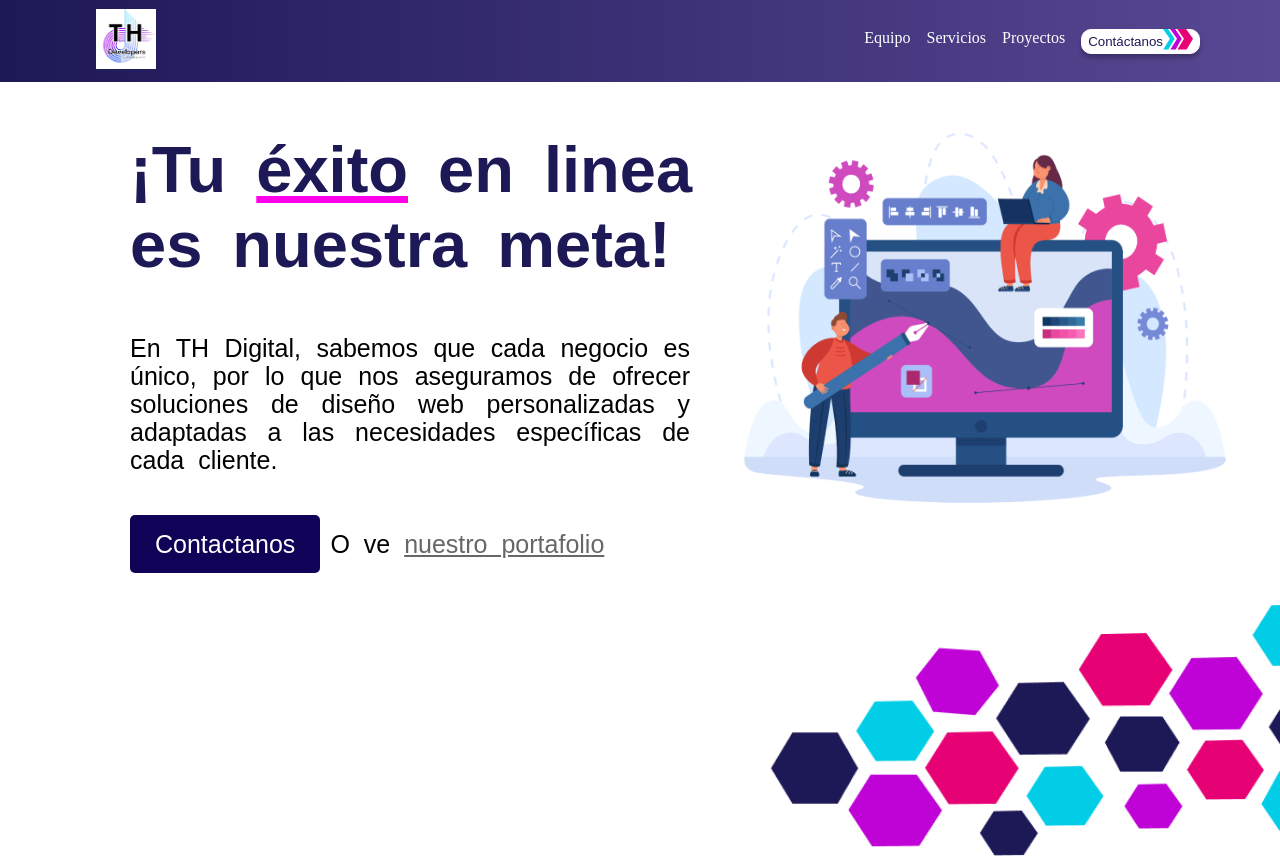
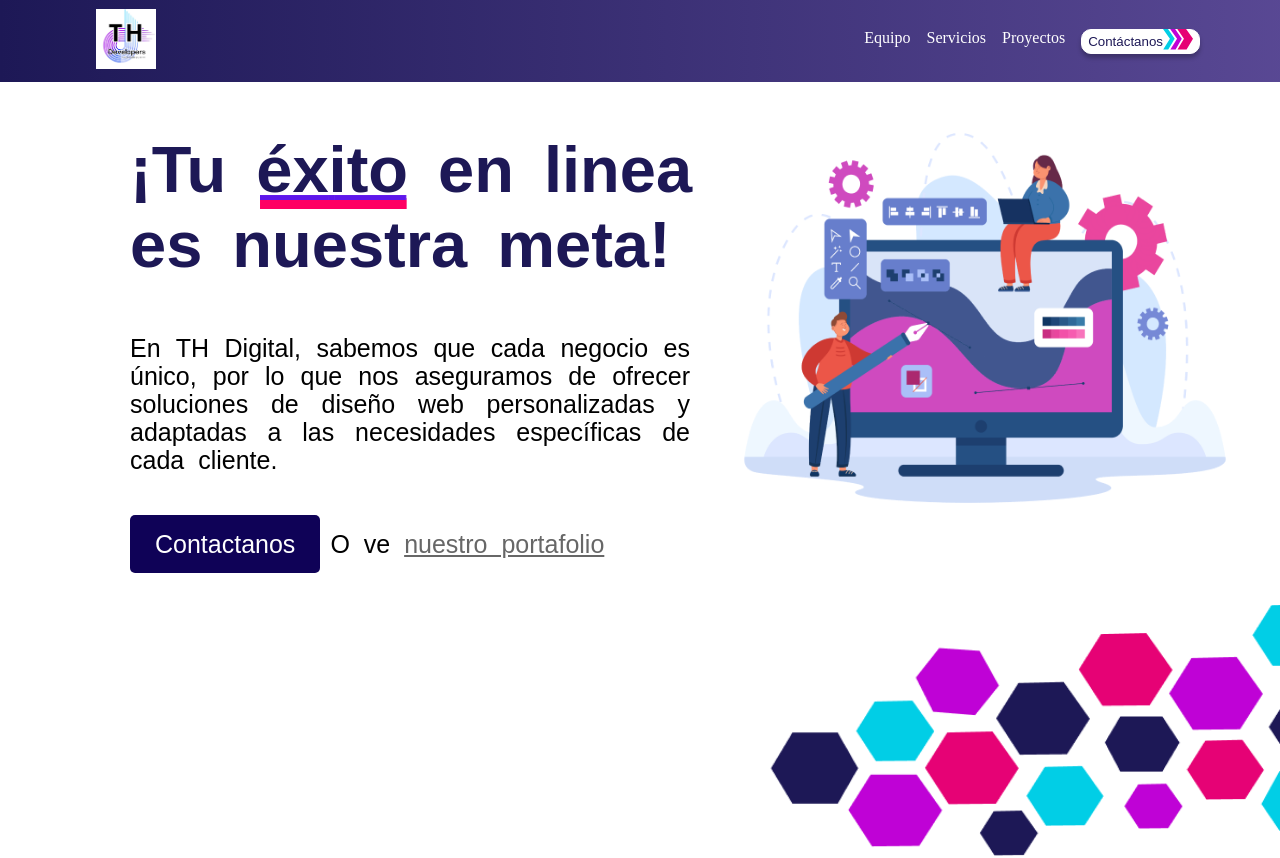
Before and after one commit to desarrolladoresTH/practice-front-team, a React (Vite) app: page / in a window 1280 px wide. Shown: the top 858 px of the page. Built offline with nearby package versions, Linux system fonts and the light colour scheme.

Commit message:
Subrayado con imagen

```diff
--- a/src/components/AboutUs/AboutUs.css
+++ b/src/components/AboutUs/AboutUs.css
@@ -11,6 +11,8 @@ div.img{
 }
 
 h1#Ffam{
+    position: relative;
+    z-index: 0;
     color: #1D1856;
     vertical-align: baseline;
     margin-top: 50px;
@@ -20,11 +22,12 @@ h1#Ffam{
     font-size: 65px;
 }
 
-h1#Ffam span{
-    text-decoration: underline;
-    text-decoration-color: rgb(255, 0, 234) ;
-    text-decoration-thickness: 7px;
+img#Underline{
+    z-index: 1;
+    transform: translate(150px,-170px);
+    position: absolute;
 }
+
 
 div.txt{
     display: inline-block;
--- a/src/components/AboutUs/AboutUs.jsx
+++ b/src/components/AboutUs/AboutUs.jsx
@@ -9,6 +9,7 @@ const AboutUs = () =>{
             <section>
                 <div className="txt">
                     <h1 id="Ffam">¡Tu <span>éxito</span> en linea <br /> es nuestra meta!</h1>
+                    <img height={60} width={150} id="Underline" src="src/assets/Subrayado.png" alt="" />
                     <div className="desc-content">
                         <span id="th">En TH Digital, sabemos que cada negocio es único, por lo que nos aseguramos de ofrecer soluciones de diseño web personalizadas y adaptadas a las necesidades específicas de cada cliente.</span>
                     </div>
```
Also changed, not shown: src/assets/Subrayado.png (added).
